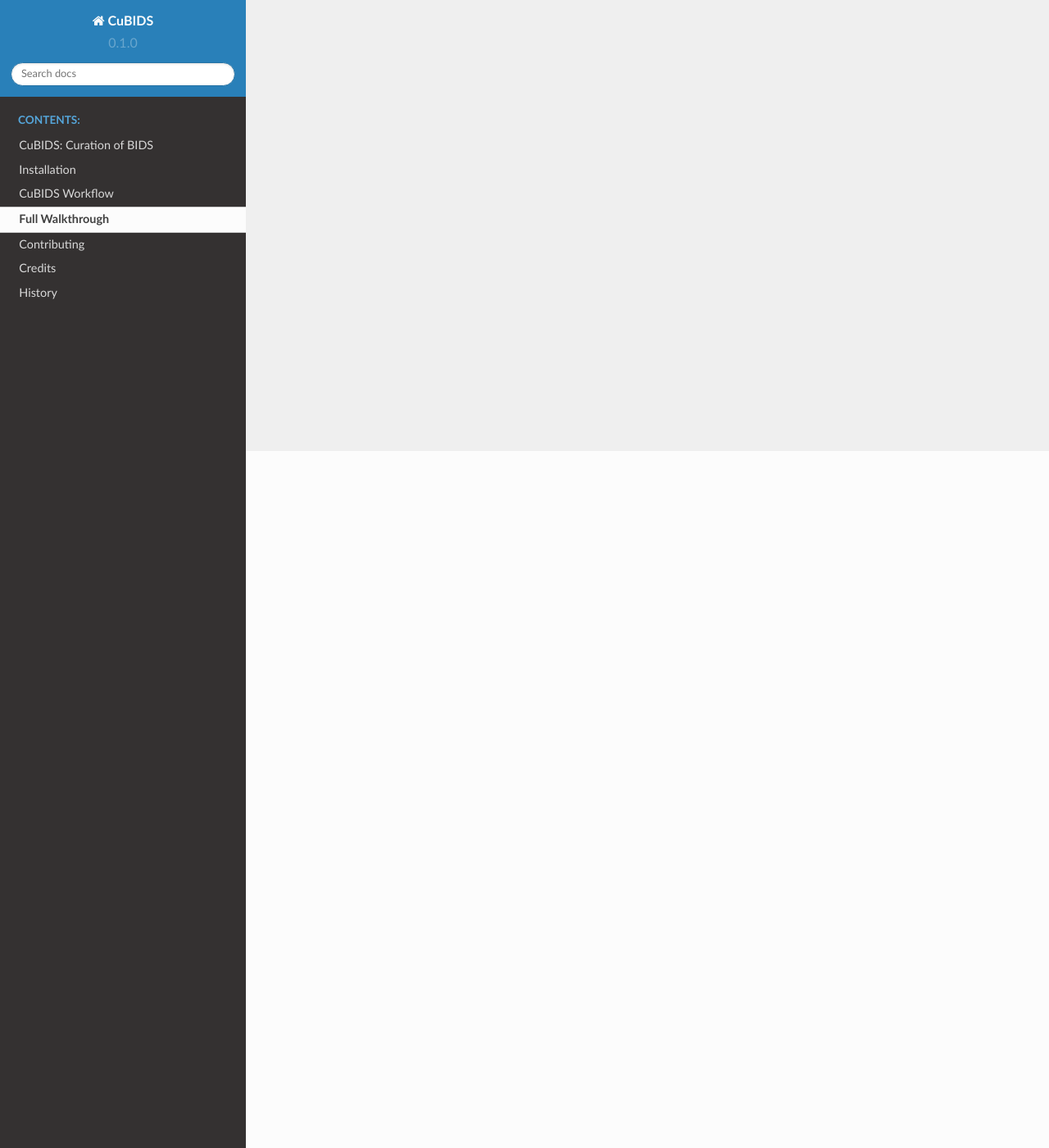
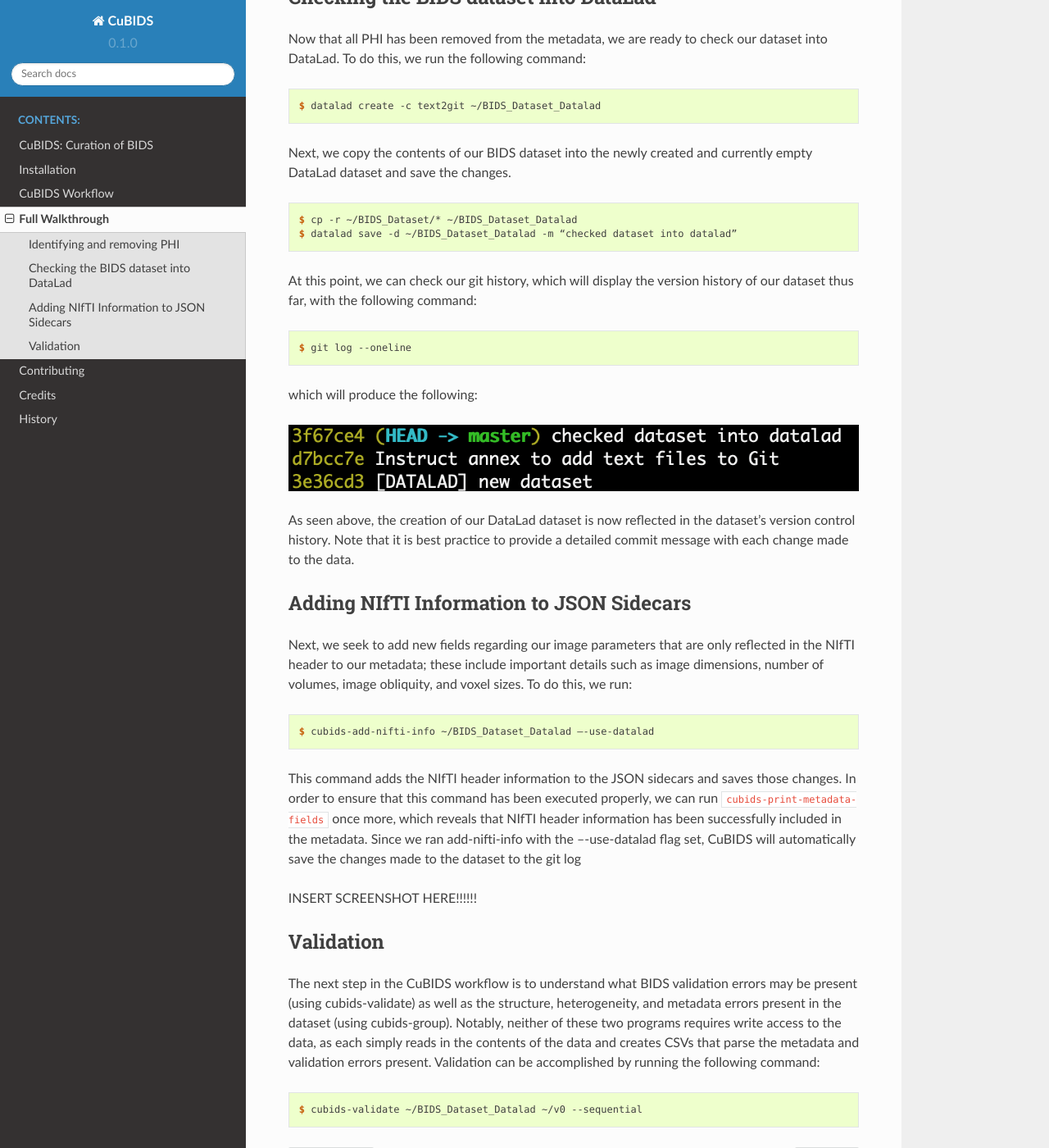
Before and after one commit to PennLINC/CuBIDS, a Sphinx documentation site: the page built from docs/example.rst, in a window 1280 px wide and 1400 px high, scrolled down 850 px. Shown: the whole window at 82% size. Built offline with Sphinx 7.4.7 and the Read the Docs theme 2.0.0, drawn with Linux system fonts in a browser that asks for light colours; some of the changed text lies outside the part shown.

Commit message:
added first screenshot to static for example

```diff
--- a/docs/example.rst
+++ b/docs/example.rst
@@ -10,9 +10,93 @@ GitHub repository for testing purposes. This dataset can be found at LINK TO TOY
 
 Although DataLad is an optional dependency of CuBIDS, we us it in this example to demonstrate the version
 control curation capabilities of CuBIDS. For the purposes of this walkthrough, the path to this
-example dataset is ``~/BIDS_Dataset.`` As a first step, we use CuBIDS to identify
-the metadata fields present in the dataset. This is accomplished with the following command:
+example dataset is ``~/BIDS_Dataset.``
+
+
+
+Identifying and removing PHI
+------------------------------------------
+
+As a first step, we use CuBIDS to identify the metadata fields present in the dataset.
+This is accomplished with the following command:
 
 .. code-block:: console
 
     $ cubids-print-metadata-fields ~/BIDS_Dataset
+
+This command returns a total of 66 fields, including acquisition parameters and other metadata
+fields present in the dataset’s JSON sidecars. Some of these fields contain simulated protected
+health information (PHI) such as PatientName that we wish to remove. Completing this step prior
+to checking the BIDS dataset into DataLad is critical, as we must ensure PHI is not tracked as
+part of version control. To remove the PatientName field from the sidecars, we can use the command:
+
+.. code-block:: console
+
+    $ cubids-remove-metadata-fields ~/BIDS_Dataset –fields PatientName
+
+
+Checking the BIDS dataset into DataLad
+-------------------------------------------
+Now that all PHI has been removed from the metadata, we are ready to check our dataset into DataLad.
+To do this, we run the following command:
+
+.. code-block:: console
+
+    $ datalad create -c text2git ~/BIDS_Dataset_Datalad
+
+Next, we copy the contents of our BIDS dataset into the newly created and currently empty DataLad
+dataset and save the changes.
+
+.. code-block:: console
+
+    $ cp -r ~/BIDS_Dataset/* ~/BIDS_Dataset_Datalad
+    $ datalad save -d ~/BIDS_Dataset_Datalad -m “checked dataset into datalad”
+
+
+At this point, we can check our git history, which will display the version history of our dataset
+thus far, with the following command:
+
+.. code-block:: console
+
+    $ git log --oneline
+
+which will produce the following:
+
+.. image:: https://github.com/PennLINC/CuBIDS/blob/readthedocs-update/docs/_static/checked_dataset_into_datalad.png
+
+As seen above, the creation of our DataLad dataset is now reflected in the dataset’s version control
+history. Note that it is best practice to provide a detailed commit message with each change made to
+the data.
+
+
+Adding NIfTI Information to JSON Sidecars
+-------------------------------------------
+
+Next, we seek to add new fields regarding our image parameters that are only reflected in the NIfTI
+header to our metadata; these include important details such as image dimensions, number of volumes,
+image obliquity, and voxel sizes. To do this, we run:
+
+.. code-block:: console
+
+    $ cubids-add-nifti-info ~/BIDS_Dataset_Datalad –-use-datalad
+
+This command adds the NIfTI header information to the JSON sidecars and saves those changes. In order
+to ensure that this command has been executed properly, we can run ``cubids-print-metadata-fields``
+once more, which reveals that NIfTI header information has been successfully included in the metadata.
+Since we ran add-nifti-info with the –-use-datalad flag set, CuBIDS will automatically save the changes
+made to the dataset to the git log
+
+INSERT SCREENSHOT HERE!!!!!!
+
+Validation
+-----------
+
+The next step in the CuBIDS workflow is to understand what BIDS validation errors may be present
+(using cubids-validate) as well as the structure, heterogeneity, and metadata errors present in the
+dataset (using cubids-group). Notably, neither of these two programs requires write access to the data,
+as each simply reads in the contents of the data and creates CSVs that parse the metadata and validation
+errors present. Validation can be accomplished by running the following command:
+
+.. code-block:: console
+
+    $ cubids-validate ~/BIDS_Dataset_Datalad ~/v0 --sequential
--- a/docs/usage.rst
+++ b/docs/usage.rst
@@ -31,7 +31,7 @@ Definitions
 Key Group
 ~~~~~~~~~
 
-A *Key Group* is a unique set of BIDS key-value pairs exculding identifiers like
+A *Key Group* is a unique set of BIDS key-value pairs exculding identifiers such as
 subject and session. For example the files::
 
     bids-root/sub-1/ses-1/func/sub-1_ses-1_acq-mb_dir-PA_task-rest_bold.nii.gz
```
Also changed, not shown: docs/_static/checked_dataset_into_datalad.png (added).
